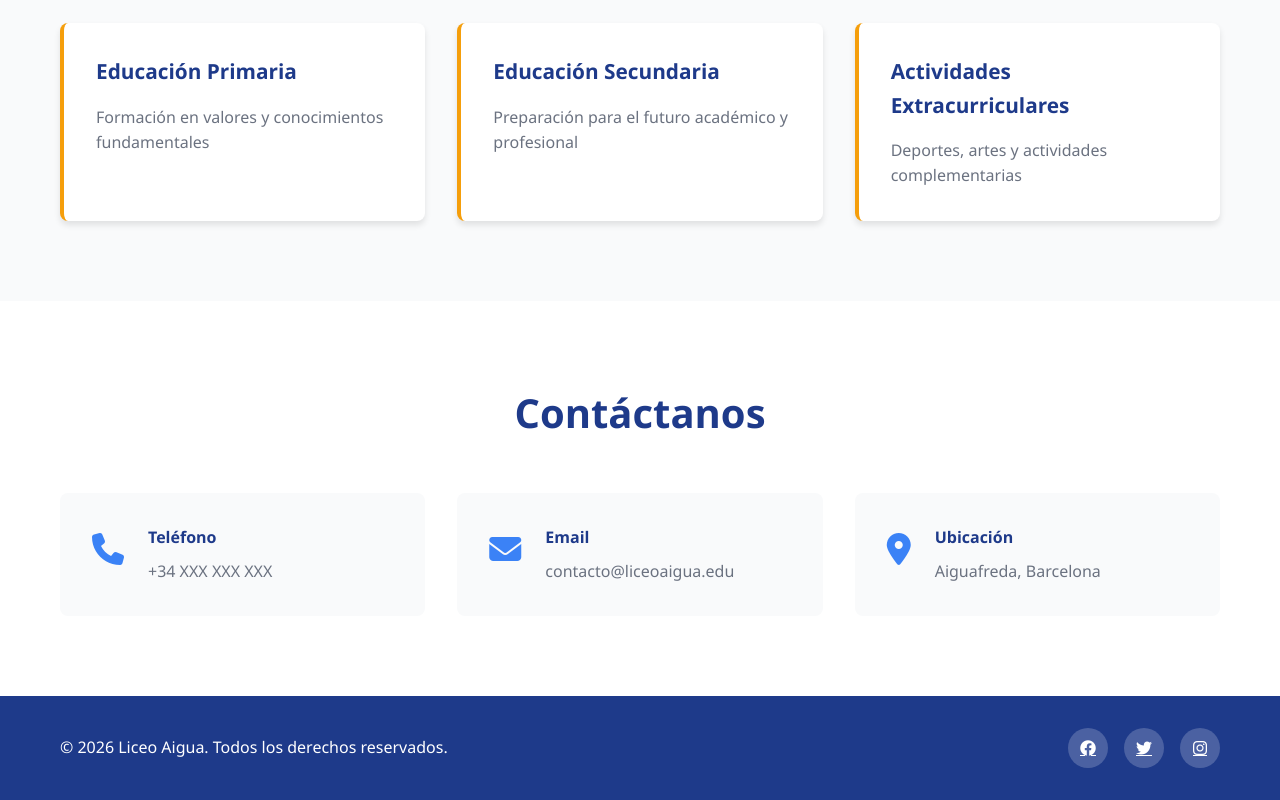
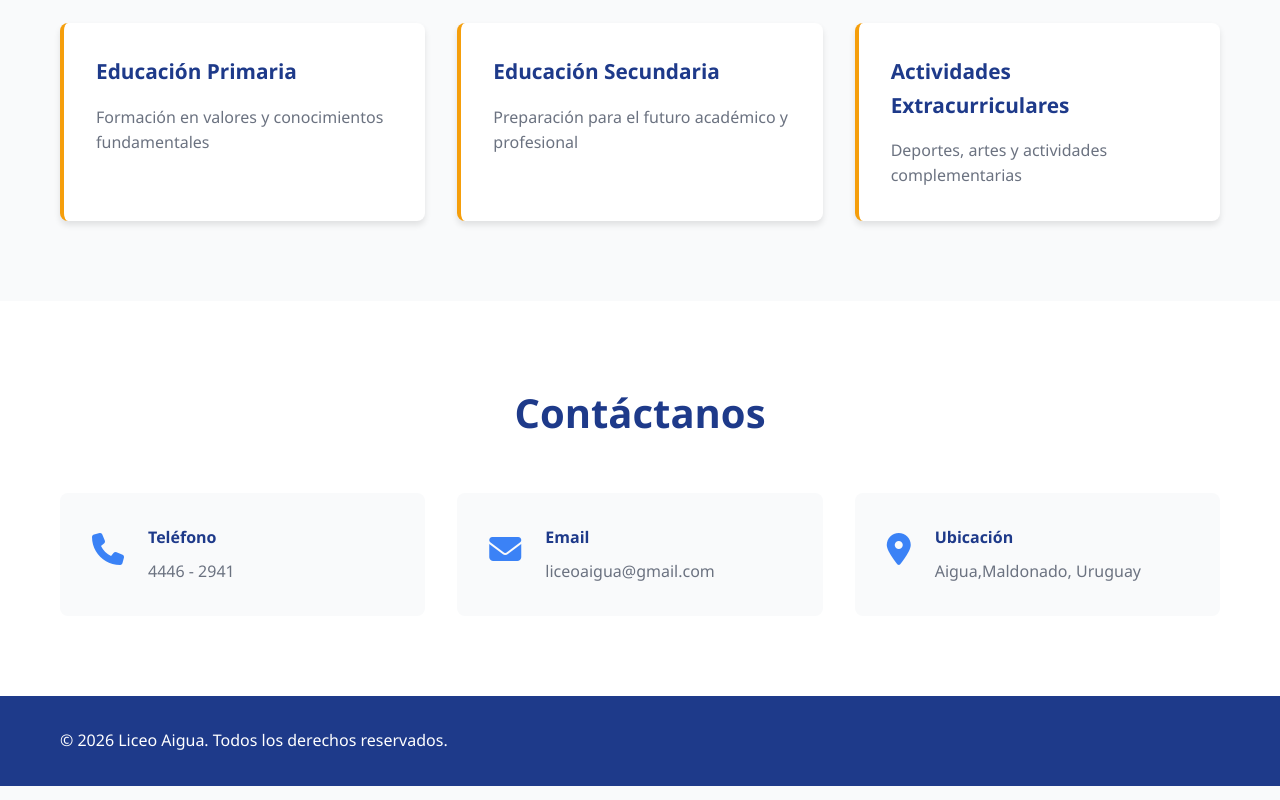
Before and after one commit to poiteaigua-glitch/liceoaiguaweb, a plain HTML site: page index.html in a window 1280 px wide. Shown: the part 1196-1996 px from the top of the page. Drawn offline with Linux system fonts and the light colour scheme.

Commit message:
Update contact details and remove social links
Updated contact information and removed social links.

```diff
--- a/index.html
+++ b/index.html
@@ -94,21 +94,21 @@
                         <i class="fas fa-phone"></i>
                         <div>
                             <h4>Teléfono</h4>
-                            <p>+34 XXX XXX XXX</p>
+                            <p>4446 - 2941</p>
                         </div>
                     </div>
                     <div class="info-item">
                         <i class="fas fa-envelope"></i>
                         <div>
                             <h4>Email</h4>
-                            <p>contacto@liceoaigua.edu</p>
+                            <p>liceoaigua@gmail.com</p>
                         </div>
                     </div>
                     <div class="info-item">
                         <i class="fas fa-map-marker-alt"></i>
                         <div>
                             <h4>Ubicación</h4>
-                            <p>Aiguafreda, Barcelona</p>
+                            <p>Aigua,Maldonado, Uruguay</p>
                         </div>
                     </div>
                 </div>
@@ -120,11 +120,6 @@
     <footer class="footer">
         <div class="container">
             <p>&copy; 2026 Liceo Aigua. Todos los derechos reservados.</p>
-            <div class="social-links">
-                <a href="#"><i class="fab fa-facebook"></i></a>
-                <a href="#"><i class="fab fa-twitter"></i></a>
-                <a href="#"><i class="fab fa-instagram"></i></a>
-            </div>
         </div>
     </footer>
 
```
